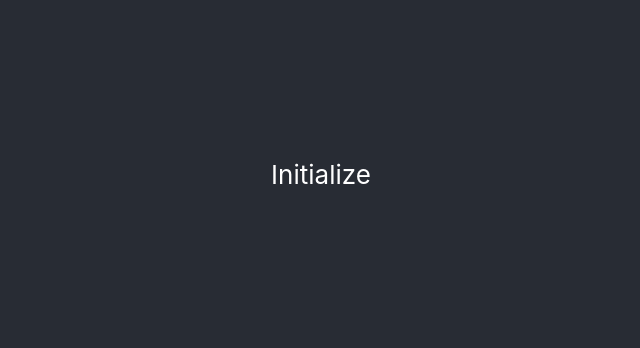
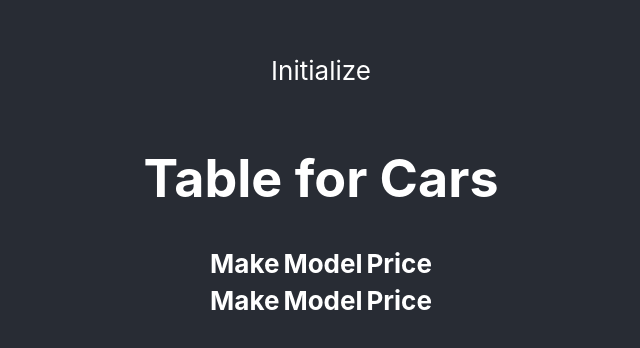
Before and after one commit to HamidM9/motorK, a React (Create React App) app: page / in a window 1280 px wide. Shown: the part 226-574 px from the top of the page, without its empty margins (319-959 px from the left). Built offline with nearby package versions, Linux system fonts and the light colour scheme.

Commit message:
Table Scetched

```diff
--- a/src/App.js
+++ b/src/App.js
@@ -1,6 +1,7 @@
 import logo from './logo.svg';
 import './App.css';
-
+import "./Table.js"
+import MyTable from './Table.js';
 function App() {
   return (
     <div className="App">
@@ -8,7 +9,9 @@ function App() {
         <p>
           Initialize
         </p>
-
+        <h1>Table for Cars</h1>
+        <MyTable></MyTable>
+        <MyTable></MyTable>
       </header>
     </div>
   );
--- /dev/null
+++ b/src/Table.js
@@ -0,0 +1,27 @@
+import React from 'react';
+
+function MyTable() {
+  // Sample data with 20 entries
+
+
+  return (
+    <div>
+
+      <table>
+        <thead>
+          <tr>
+
+            <th>Make</th>
+            <th>Model</th>
+            <th>Price</th>
+          </tr>
+        </thead>
+        <tbody>
+
+        </tbody>
+      </table>
+    </div>
+  );
+}
+
+export default MyTable;
```
